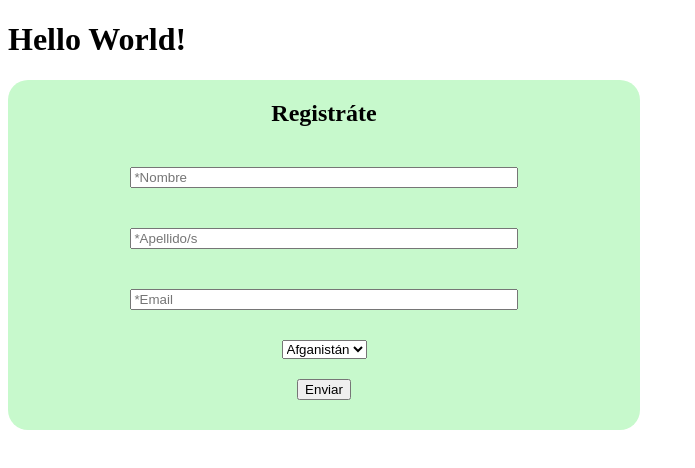
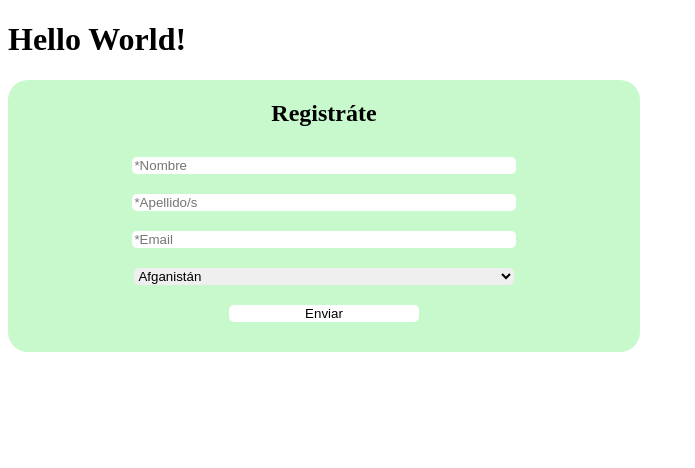
Before and after one commit to Dfernandezcode/TheCatLong_front, a React (Vite) app: page / in a window 1280 px wide. Shown: the top 468 px of the page, without its empty margins (0-695 px from the left). Built offline with nearby package versions, Linux system fonts and the light colour scheme.

Commit message:
sign-up-form

```diff
--- a/src/components/SignUpForm/SignUpForm.scss
+++ b/src/components/SignUpForm/SignUpForm.scss
@@ -7,30 +7,37 @@
   align-items: center;
   border-radius: 20px;
 
+  &__title {
+    text-align: center;
+  }
+
   &__form {
     display: flex;
     flex-direction: column;
     justify-content: center;
     align-items: center;
     width: 100%;
+  }
 
-    label {
-      margin: 10px 0;
-      width: 100%;
-      text-align: center;
+  &__text {
+    width: 60%;
+    margin: 10px 0;
+    border-radius: 5px;
+    border: none;
+  }
 
-      input {
-        width: 60%;
-        margin: 10px;
-      }
-    }
+  &__options {
+    margin: 10px 0;
+    width: 60%;
+    border-radius: 5px;
+    border: none;
+  }
 
-    select {
-      margin: 10px;
-    }
-
-    input {
-      margin: 10px 0 30px 0;
-    }
+  &__button {
+    margin: 10px 0 30px 0;
+    border-radius: 5px;
+    border: none;
+    width: 30%;
+    background-color: #ffffff;
   }
 }
--- a/src/components/SignUpForm/SignUpForm.tsx
+++ b/src/components/SignUpForm/SignUpForm.tsx
@@ -1,225 +1,225 @@
 import "./SignUpForm.scss";
 
-// const countries = [
-//   "Afganistán",
-//   "Albania",
-//   "Alemania",
-//   "Andorra",
-//   "Angola",
-//   "Antigua y Barbuda",
-//   "Arabia Saudita",
-//   "Argelia",
-//   "Argentina",
-//   "Armenia",
-//   "Australia",
-//   "Austria",
-//   "Azerbaiyán",
-//   "Bahamas",
-//   "Bangladés",
-//   "Barbados",
-//   "Baréin",
-//   "Bélgica",
-//   "Belice",
-//   "Benín",
-//   "Bielorrusia",
-//   "Birmania/Myanmar",
-//   "Bolivia",
-//   "Bosnia y Herzegovina",
-//   "Botsuana",
-//   "Brasil",
-//   "Brunéi",
-//   "Bulgaria",
-//   "Burkina Faso",
-//   "Burundi",
-//   "Bután",
-//   "Cabo Verde",
-//   "Camboya",
-//   "Camerún",
-//   "Canadá",
-//   "Catar",
-//   "Chad",
-//   "Chile",
-//   "China",
-//   "Chipre",
-//   "Ciudad del Vaticano",
-//   "Colombia",
-//   "Comoras",
-//   "Corea del Norte",
-//   "Corea del Sur",
-//   "Costa de Marfil",
-//   "Costa Rica",
-//   "Croacia",
-//   "Cuba",
-//   "Dinamarca",
-//   "Dominica",
-//   "Ecuador",
-//   "Egipto",
-//   "El Salvador",
-//   "Emiratos Árabes Unidos",
-//   "Eritrea",
-//   "Eslovaquia",
-//   "Eslovenia",
-//   "España",
-//   "Estados Unidos",
-//   "Estonia",
-//   "Etiopía",
-//   "Filipinas",
-//   "Finlandia",
-//   "Fiyi",
-//   "Francia",
-//   "Gabón",
-//   "Gambia",
-//   "Georgia",
-//   "Ghana",
-//   "Granada",
-//   "Grecia",
-//   "Guatemala",
-//   "Guyana",
-//   "Guinea",
-//   "Guinea ecuatorial",
-//   "Guinea-Bisáu",
-//   "Haití",
-//   "Honduras",
-//   "Hungría",
-//   "India",
-//   "Indonesia",
-//   "Irak",
-//   "Irán",
-//   "Irlanda",
-//   "Islandia",
-//   "Islas Marshall",
-//   "Islas Salomón",
-//   "Israel",
-//   "Italia",
-//   "Jamaica",
-//   "Japón",
-//   "Jordania",
-//   "Kazajistán",
-//   "Kenia",
-//   "Kirguistán",
-//   "Kiribati",
-//   "Kuwait",
-//   "Laos",
-//   "Lesoto",
-//   "Letonia",
-//   "Líbano",
-//   "Liberia",
-//   "Libia",
-//   "Liechtenstein",
-//   "Lituania",
-//   "Luxemburgo",
-//   "Macedonia del Norte",
-//   "Madagascar",
-//   "Malasia",
-//   "Malaui",
-//   "Maldivas",
-//   "Malí",
-//   "Malta",
-//   "Marruecos",
-//   "Mauricio",
-//   "Mauritania",
-//   "México",
-//   "Micronesia",
-//   "Moldavia",
-//   "Mónaco",
-//   "Mongolia",
-//   "Montenegro",
-//   "Mozambique",
-//   "Namibia",
-//   "Nauru",
-//   "Nepal",
-//   "Nicaragua",
-//   "Níger",
-//   "Nigeria",
-//   "Noruega",
-//   "Nueva Zelanda",
-//   "Omán",
-//   "Países Bajos",
-//   "Pakistán",
-//   "Palaos",
-//   "Panamá",
-//   "Papúa Nueva Guinea",
-//   "Paraguay",
-//   "Perú",
-//   "Polonia",
-//   "Portugal",
-//   "Reino Unido",
-//   "República Centroafricana",
-//   "República Checa",
-//   "República del Congo",
-//   "República Democrática del Congo",
-//   "República Dominicana",
-//   "República Sudafricana",
-//   "Ruanda",
-//   "Rumanía",
-//   "Rusia",
-//   "Samoa",
-//   "San Cristóbal y Nieves",
-//   "San Marino",
-//   "San Vicente y las Granadinas",
-//   "Santa Lucía",
-//   "Santo Tomé y Príncipe",
-//   "Senegal",
-//   "Serbia",
-//   "Seychelles",
-//   "Sierra Leona",
-//   "Singapur",
-//   "Siria",
-//   "Somalia",
-//   "Sri Lanka",
-//   "Suazilandia",
-//   "Sudán",
-//   "Sudán del Sur",
-//   "Suecia",
-//   "Suiza",
-//   "Surinam",
-//   "Tailandia",
-//   "Tanzania",
-//   "Tayikistán",
-//   "Timor Oriental",
-//   "Togo",
-//   "Tonga",
-//   "Trinidad y Tobago",
-//   "Túnez",
-//   "Turkmenistán",
-//   "Turquía",
-//   "Tuvalu",
-//   "Ucrania",
-//   "Uganda",
-//   "Uruguay",
-//   "Uzbekistán",
-//   "Vanuatu",
-//   "Venezuela",
-//   "Vietnam",
-//   "Yemen",
-//   "Yibuti",
-//   "Zambia",
-//   "Zimbabue",
-// ];
+const countries = [
+  "Afganistán",
+  "Albania",
+  "Alemania",
+  "Andorra",
+  "Angola",
+  "Antigua y Barbuda",
+  "Arabia Saudita",
+  "Argelia",
+  "Argentina",
+  "Armenia",
+  "Australia",
+  "Austria",
+  "Azerbaiyán",
+  "Bahamas",
+  "Bangladés",
+  "Barbados",
+  "Baréin",
+  "Bélgica",
+  "Belice",
+  "Benín",
+  "Bielorrusia",
+  "Birmania/Myanmar",
+  "Bolivia",
+  "Bosnia y Herzegovina",
+  "Botsuana",
+  "Brasil",
+  "Brunéi",
+  "Bulgaria",
+  "Burkina Faso",
+  "Burundi",
+  "Bután",
+  "Cabo Verde",
+  "Camboya",
+  "Camerún",
+  "Canadá",
+  "Catar",
+  "Chad",
+  "Chile",
+  "China",
+  "Chipre",
+  "Ciudad del Vaticano",
+  "Colombia",
+  "Comoras",
+  "Corea del Norte",
+  "Corea del Sur",
+  "Costa de Marfil",
+  "Costa Rica",
+  "Croacia",
+  "Cuba",
+  "Dinamarca",
+  "Dominica",
+  "Ecuador",
+  "Egipto",
+  "El Salvador",
+  "Emiratos Árabes Unidos",
+  "Eritrea",
+  "Eslovaquia",
+  "Eslovenia",
+  "España",
+  "Estados Unidos",
+  "Estonia",
+  "Etiopía",
+  "Filipinas",
+  "Finlandia",
+  "Fiyi",
+  "Francia",
+  "Gabón",
+  "Gambia",
+  "Georgia",
+  "Ghana",
+  "Granada",
+  "Grecia",
+  "Guatemala",
+  "Guyana",
+  "Guinea",
+  "Guinea ecuatorial",
+  "Guinea-Bisáu",
+  "Haití",
+  "Honduras",
+  "Hungría",
+  "India",
+  "Indonesia",
+  "Irak",
+  "Irán",
+  "Irlanda",
+  "Islandia",
+  "Islas Marshall",
+  "Islas Salomón",
+  "Israel",
+  "Italia",
+  "Jamaica",
+  "Japón",
+  "Jordania",
+  "Kazajistán",
+  "Kenia",
+  "Kirguistán",
+  "Kiribati",
+  "Kuwait",
+  "Laos",
+  "Lesoto",
+  "Letonia",
+  "Líbano",
+  "Liberia",
+  "Libia",
+  "Liechtenstein",
+  "Lituania",
+  "Luxemburgo",
+  "Macedonia del Norte",
+  "Madagascar",
+  "Malasia",
+  "Malaui",
+  "Maldivas",
+  "Malí",
+  "Malta",
+  "Marruecos",
+  "Mauricio",
+  "Mauritania",
+  "México",
+  "Micronesia",
+  "Moldavia",
+  "Mónaco",
+  "Mongolia",
+  "Montenegro",
+  "Mozambique",
+  "Namibia",
+  "Nauru",
+  "Nepal",
+  "Nicaragua",
+  "Níger",
+  "Nigeria",
+  "Noruega",
+  "Nueva Zelanda",
+  "Omán",
+  "Países Bajos",
+  "Pakistán",
+  "Palaos",
+  "Panamá",
+  "Papúa Nueva Guinea",
+  "Paraguay",
+  "Perú",
+  "Polonia",
+  "Portugal",
+  "Reino Unido",
+  "República Centroafricana",
+  "República Checa",
+  "República del Congo",
+  "República Democrática del Congo",
+  "República Dominicana",
+  "República Sudafricana",
+  "Ruanda",
+  "Rumanía",
+  "Rusia",
+  "Samoa",
+  "San Cristóbal y Nieves",
+  "San Marino",
+  "San Vicente y las Granadinas",
+  "Santa Lucía",
+  "Santo Tomé y Príncipe",
+  "Senegal",
+  "Serbia",
+  "Seychelles",
+  "Sierra Leona",
+  "Singapur",
+  "Siria",
+  "Somalia",
+  "Sri Lanka",
+  "Suazilandia",
+  "Sudán",
+  "Sudán del Sur",
+  "Suecia",
+  "Suiza",
+  "Surinam",
+  "Tailandia",
+  "Tanzania",
+  "Tayikistán",
+  "Timor Oriental",
+  "Togo",
+  "Tonga",
+  "Trinidad y Tobago",
+  "Túnez",
+  "Turkmenistán",
+  "Turquía",
+  "Tuvalu",
+  "Ucrania",
+  "Uganda",
+  "Uruguay",
+  "Uzbekistán",
+  "Vanuatu",
+  "Venezuela",
+  "Vietnam",
+  "Yemen",
+  "Yibuti",
+  "Zambia",
+  "Zimbabue",
+];
+
+const selectCountry = () => {
+  const optionList = countries.map((value, key) => {
+    return (
+      <option key={key} value={value.toLocaleLowerCase()}>
+        {value}
+      </option>
+    );
+  });
+  return optionList;
+};
 
 const SignUpForm = () => {
   return (
     <div className="sign-up-form">
       <h2 className="sign-up-form__title">Registráte</h2>
       <form className="sign-up-form__form">
-        <label>
-          <input type="text" placeholder="*Nombre" required />
-        </label>
-        <label>
-          <input type="text" placeholder="*Apellido/s" required />
-        </label>
-        <label>
-          <input type="text" placeholder="*Email" required />
-        </label>
-        <select id="lang" name="countries" required>
-          <option value="afganistán">Afganistán</option>
-          <option value="albania">Albania</option>
-          <option value="alemania">Alemania</option>
-          <option value="andorra">Andorra</option>
-          <option value="angola">Angola</option>
-          <option value="spain">Spain</option>
+        <input className="sign-up-form__text" type="text" placeholder="*Nombre" required />
+        <input className="sign-up-form__text" type="text" placeholder="*Apellido/s" required />
+        <input className="sign-up-form__text" type="text" placeholder="*Email" required />
+        <select className="sign-up-form__options" name="countries" required>
+          {selectCountry()}
         </select>
-        <input type="submit" value="Enviar" />
+        <input className="sign-up-form__button" type="submit" value="Enviar" />
       </form>
     </div>
   );
```
